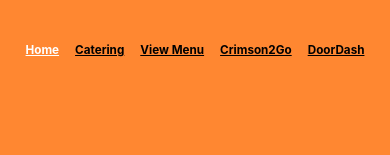
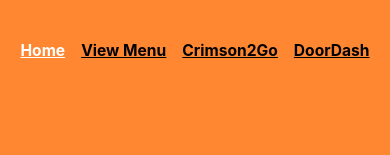
Before and after one commit to bennett-davis/Antojitos, a Next.js app: page / in a window 390 px wide. Shown: the top 155 px of the page. Built offline with nearby package versions, Linux system fonts and the light colour scheme; no server answers; a web font is replaced by a local one.

Commit message:
Taking out catering page for now

```diff
--- a/components/Navbar.js
+++ b/components/Navbar.js
@@ -10,7 +10,7 @@
 
   <div className={styles.navbar}>
     <Link href={"/"}><h1 className={router.pathname === '/'  ? styles.navbarActive : ''} >Home</h1></Link>
-      <Link href={"/catering"}><h1 className={router.pathname === '/catering'  ? styles.navbarActive : ''} >Catering</h1></Link>
+      {/* <Link href={"/catering"}><h1 className={router.pathname === '/catering'  ? styles.navbarActive : ''} >Catering</h1></Link> */}
       <Link href={"/menu"}>
         <h1 className={router.pathname === '/menu'  ? styles.navbarActive : ''} >View Menu</h1>
       </Link>
--- a/styles/Home.module.scss
+++ b/styles/Home.module.scss
@@ -193,7 +193,7 @@
 
 @media (max-width: 992px){
   .navbar h1 {
-     font-size: 3vw;
+     font-size: 4vw;
      margin: .7rem;
   }
 }
```
